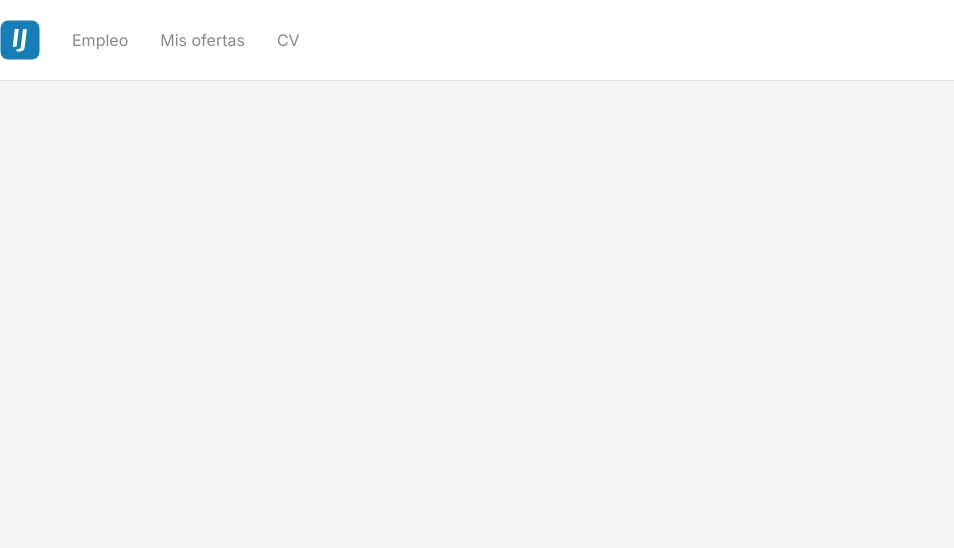
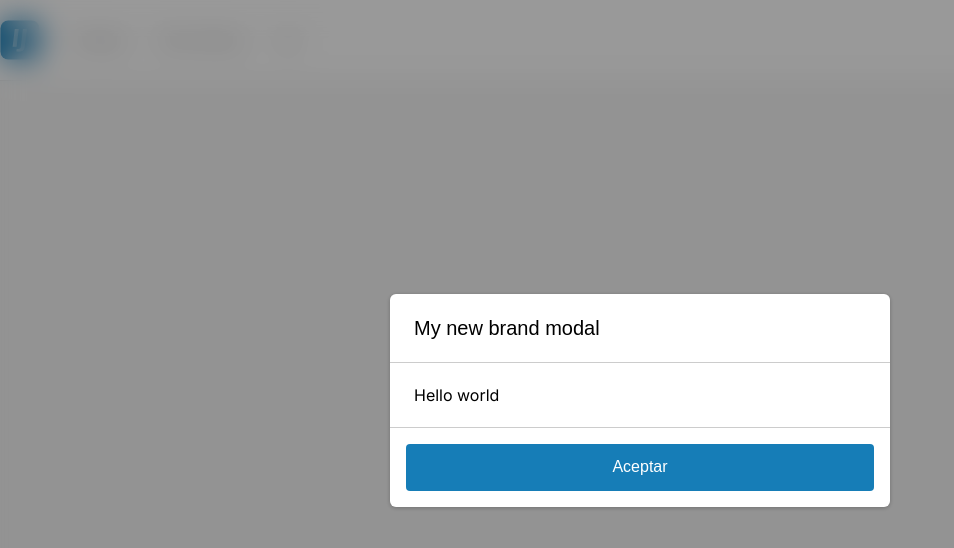
Before and after one commit to serdel99/infojobs-hackaton, a Next.js app: page / in a window 1280 px wide. Shown: the top 548 px of the page, without its empty margins (0-954 px from the left). Built offline with nearby package versions, Linux system fonts and the light colour scheme.

Commit message:
feature: create modal component

```diff
--- a/package.json
+++ b/package.json
@@ -9,6 +9,7 @@
     "lint": "next lint"
   },
   "dependencies": {
+    "classnames": "^2.3.2",
     "eslint": "8.41.0",
     "eslint-config-next": "13.4.4",
     "next": "13.4.4",
--- a/src/app/page.js
+++ b/src/app/page.js
@@ -1,9 +1,14 @@
-import { Navbar } from "../components"
+import { Navbar, Modal } from "../components"
 
 export default function Home() {
   return (
     <main >
       <Navbar />
+      <Modal >
+        <div>
+          Hello world
+        </div>
+      </Modal>
     </main>
   )
 }
--- /dev/null
+++ b/src/components/button/index.js
@@ -0,0 +1,14 @@
+import classNames from 'classnames';
+import "./styles.scss"
+
+export const Button = ({ children, fullWidth }) => {
+    return (
+        <button
+            className={classNames("button", {
+                [`button--full-width`]: fullWidth
+            })}
+        >
+            {children}
+        </button>
+    )
+}
--- /dev/null
+++ b/src/components/button/styles.scss
@@ -0,0 +1,13 @@
+.button {
+  cursor: pointer;
+  font-size: 16px;
+  padding: 14.5px 16px;
+  border: none;
+  border-radius: 4px;
+  background: #167db7;
+  color: #ffffff;
+
+  &--full-width {
+    width: 100%;
+  }
+}
--- /dev/null
+++ b/src/components/modal/index.js
@@ -0,0 +1,25 @@
+"use client"
+import { useState } from "react"
+import { Button } from "../button"
+import "./styles.scss"
+
+export const Modal = ({ children }) => {
+    const [open, setOpen] = useState(false)
+    return (
+        <div className="modal">
+            <div className="modal-content">
+                <div className="modal__title">
+                    My new brand modal
+                </div>
+                <div className="modal__body">
+                    {children}
+                </div>
+                <div className="modal__footer">
+                    <Button fullWidth>
+                        Aceptar
+                    </Button>
+                </div>
+            </div>
+        </div>
+    )
+}
--- /dev/null
+++ b/src/components/modal/styles.scss
@@ -0,0 +1,36 @@
+.modal {
+  position: absolute;
+  top: 0;
+  left: 0;
+  right: 0;
+  bottom: 0;
+  background-color: rgba(0, 0, 0, 0.4);
+  backdrop-filter: blur(15px);
+  z-index: 1040;
+  display: flex;
+  align-items: center;
+  justify-content: center;
+
+  .modal-content {
+    min-width: 500px;
+    border-radius: 6px;
+    background-color: #ffffff;
+    box-shadow: 0px 1px 4px rgba(0, 0, 0, 0.24);
+    border-radius: 6px;
+  }
+  .modal__title {
+    font-family: sans-serif;
+    font-style: normal;
+    font-weight: 400;
+    font-size: 20px;
+    padding: 24px;
+    border-bottom: 1px solid #cccccc;
+  }
+  .modal__body {
+    padding: 24px;
+  }
+  .modal__footer {
+    border-top: 1px solid #cccccc;
+    padding: 16px;
+  }
+}
```
Also changed, not shown: src/components/index.js (+5 -2 lines), 1 other file (tests, documents, lock files or other folders).
